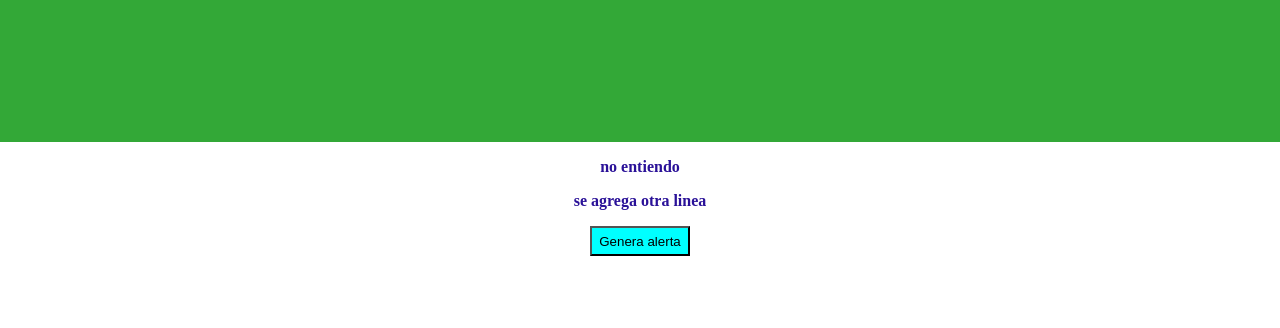
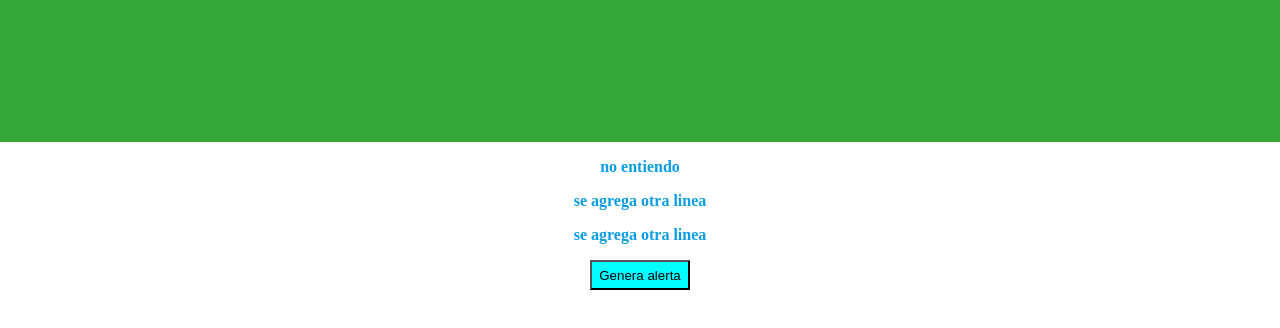
Before and after one commit to SrKevinDC/pagina, a website: page index.html in a window 1280 px wide. Shown: the part 58-386 px from the top of the page. Drawn offline with Linux system fonts and the light colour scheme.

Commit message:
cambio color

```diff
--- a/index.html
+++ b/index.html
@@ -15,6 +15,7 @@
       <section>
         <p class="parrafo">no entiendo</p>
         <p class="parrafo">se agrega otra linea</p>
+        <p class="parrafo">se agrega otra linea</p>
         <input
           type="button"
           onclick="generarAlerta()"
--- a/style.css
+++ b/style.css
@@ -18,7 +18,7 @@ h1 {
 
 .parrafo {
   font-size: 16px;
-  color: rgb(42, 17, 152);
+  color: rgb(9, 157, 231);
   font-weight: 600;
 }
 
```
